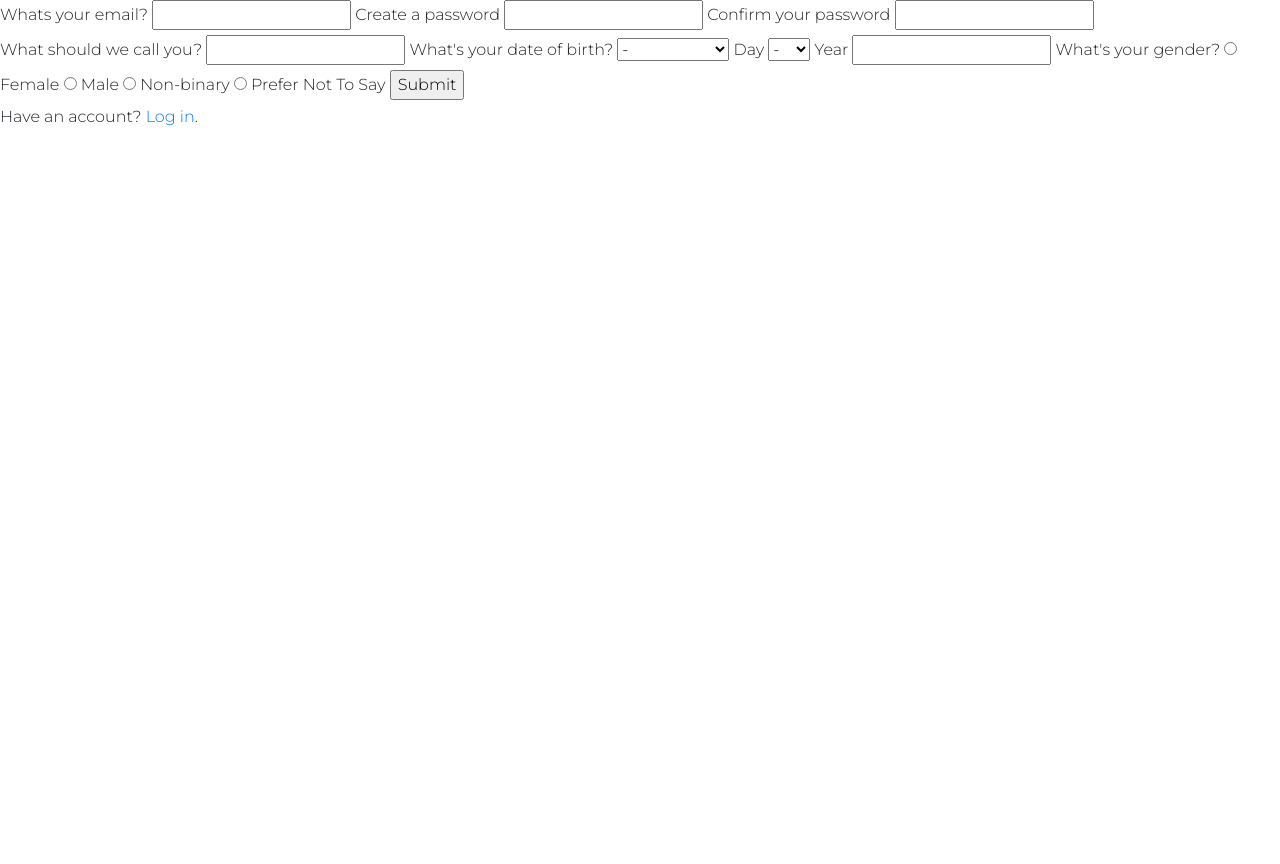
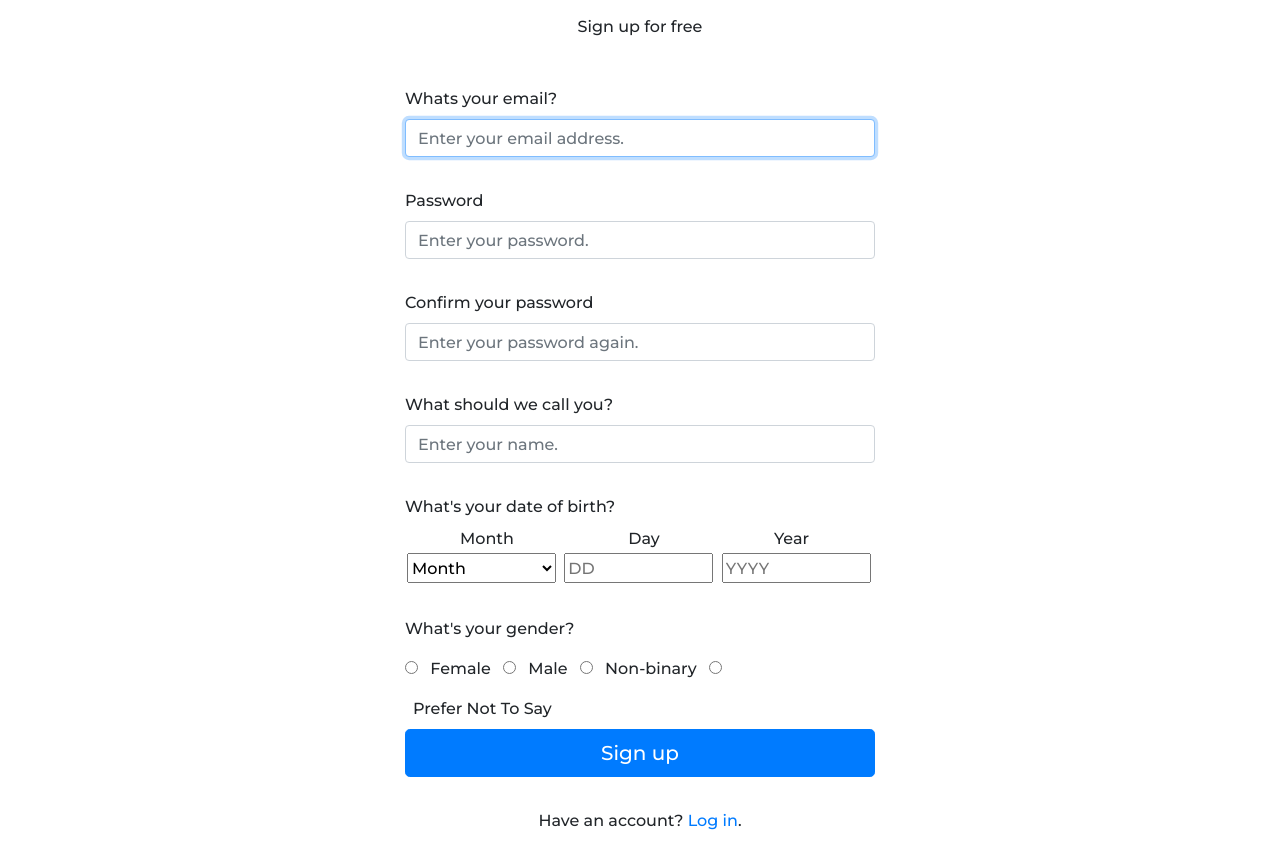
Before and after one commit to andersonnatasha/Book-App, a Flask app: page /sign-up in a window 1280 px wide. Before the commit the page ends 126 px from the top, so only its background shows below. Run offline with Flask 2, Linux system fonts and the light colour scheme; some libraries are stand-ins or nearby versions.

Commit message:
progress on login and sign-up

```diff
--- a/server.py
+++ b/server.py
@@ -102,7 +102,7 @@ def validate_login_credentials():
     user = crud.get_user_by_email(email)
 
     if user == None or user.password != password:
-        flash(f' {user}, {password}, {email} The email and password you entered did not match our records. Please double-check and try again.')
+        flash(f'{password}The email and password you entered did not match our records. Please double-check and try again.')
         return redirect('/log-in')
     else:
         session['user_id'] = user.user_id
--- a/static/book_project.css
+++ b/static/book_project.css
@@ -176,10 +176,34 @@ label{ font-family: 'Montserrat', sans-serif
     margin-bottom: 0px;
 }
 
-
-.form-signin {
+.account-details{
     width: 100%;
-    max-width: 330px;
+    max-width: 500px;
     padding: 15px;
     margin: auto;
 }
+
+.birthday-label{display: inline;
+                height:24px;
+                margin:55px}
+
+.birthday{display: inline-block;
+         width: 149px;
+         height: 30px;
+         margin: 2px;}
+
+
+.sign-up-or-log-in-form{
+    margin-top: 2em;
+}
+
+.gender-radio-button{
+    margin: 8px
+}
+
+/* #sign-up-button{display: grid;
+                justify-content: center; */
+
+    /* width:245.98px;
+                margin-left: auto;
+                margin-right: auto;} */
--- a/templates/base.html
+++ b/templates/base.html
@@ -9,6 +9,8 @@
     <link rel="preconnect" href="https://fonts.gstatic.com">
     <link href="https://fonts.googleapis.com/css2?family=Montserrat:wght@300&display=swap" rel="stylesheet">
     <link rel="preconnect" href="https://fonts.gstatic.com">
+    <link rel="preconnect" href="https://fonts.gstatic.com">
+    <link href="https://fonts.googleapis.com/css2?family=Montserrat:wght@500&display=swap" rel="stylesheet">
     <link href="https://fonts.googleapis.com/css2?family=Roboto:wght@400&display=swap" rel="stylesheet">
     <link rel="preconnect" href="https://fonts.gstatic.com">
     <link href="https://fonts.googleapis.com/css2?family=Open+Sans&display=swap" rel="stylesheet">
--- a/templates/sign_up.html
+++ b/templates/sign_up.html
@@ -3,24 +3,33 @@
 {% block title %}Sign up{% endblock %}
 
 {% block body %}
+
+
+<body class="account-details">
   <form action="/handle-sign-up" method="POST">
+    <p class="p mb-3 text-center">Sign up for free</p>
 
-  <label>Whats your email?</label>
-  <input type="text" name="email" required>
+    <label class="sign-up-or-log-in-form text-left">Whats your email?</label>
+    <input type="email" name="email" class="form-control" placeholder="Enter your email address." required autofocus>
 
-  <label>Create a password</label>
-  <input type="password" name="password" minlength="7" required>
+    <label class="sign-up-or-log-in-form">Password</label>
+    <input type="password" name="password" class="form-control" placeholder="Enter your password." required autofocus>
 
-  <label>Confirm your password</label>
-  <input type="password" name="confirm-password" minlength="7" required>
+    <label class="sign-up-or-log-in-form">Confirm your password</label>
+    <input type="password" name="confirm-password" class="form-control" placeholder="Enter your password again." required autofocus>
 
-  <label> What should we call you?</label>
-  <input type="text" name="profile-name" required>
 
-  <label>What's your date of birth?</label>
+    <label class="sign-up-or-log-in-form">What should we call you?</label>
+    <input type="text" name="profile-name" class="form-control" placeholder="Enter your name." required autofocus>
 
-  <select name="birth-month" required>
-    <option value="">-</option>
+    <label class="sign-up-or-log-in-form">What's your date of birth?</label>
+    <br>
+    <label class="sign-up-or-log-in-form birthday-label">Month</label>
+    <label class="sign-up-or-log-in-form birthday-label">Day</label>
+    <label class="sign-up-or-log-in-form birthday-label">Year</label>
+    <br>
+    <select class="birthday" name="birth-month" required>
+      <option value="">Month</option>
       <option value="january">January</option>
       <option value="february">February</option>
       <option value="march">March</option>
@@ -35,42 +44,28 @@
       <option value="december">December</option>
     </select>
 
-  <label>Day</label>
-  <select name="birth-day" required>
-  <option value="">-</option>
-  {% for i in range(31) %}
-    {% if i < 9 %}
-    <option value="0{{ i +1 }}">{{ i+1 }}</option>
-    {% else %}
-    <option value="{{ i +1 }}">{{ i+1 }}</option>
-    {% endif %}
+    <input class="birthday" id="day" type="text" name="birth-day" class="form-control" placeholder="DD" required autofocus>
 
-  {% endfor %}
-  </select>
+    <input class="birthday" id="year" type="text" name="birth-year" class="form-control" placeholder="YYYY" required autofocus>
 
-  <!-- <input type="text" name="birth-day" required> -->
-
-  <label>Year</label>
-  <input type="text" name="birth-year" required>
-
-  <label>What's your gender?</label>
-
+    <label class="sign-up-or-log-in-form">What's your gender?</label>
+    <br>
     <input type="radio" name="gender" value="female">
-    <label>Female</label>
+    <label class="sign-up-or-log-in-form gender-radio-button">Female</label>
 
     <input type="radio" name="gender" value="male">
-    <label>Male</label>
+    <label class="sign-up-or-log-in-form gender-radio-button">Male</label>
 
     <input type="radio" name="gender" value="Non-binary">
-    <label>Non-binary</label>
+    <label class="sign-up-or-log-in-form gender-radio-button">Non-binary</label>
 
     <input type="radio" name="gender" value="Non-binary">
-  <label>Prefer Not To Say</label>
+    <label class="sign-up-or-log-in-form gender-radio-button">Prefer Not To Say</label>
 
-  <input type="submit">
+    <button class="btn btn-lg btn-primary btn-block sign-up-form" type="submit">Sign up</button>
 
-</form>
+    <p class="text-center sign-up-or-log-in-form">Have an account? <a href="/log-in">Log in</a>. </p>
 
-<p>Have an account? <a href="/log-in">Log in</a>. </p>
+
 
 {% endblock %}
```
Also changed, not shown: templates/log_in.html (+17 -19 lines). Lines whose indentation alone changed are shown as unchanged.
